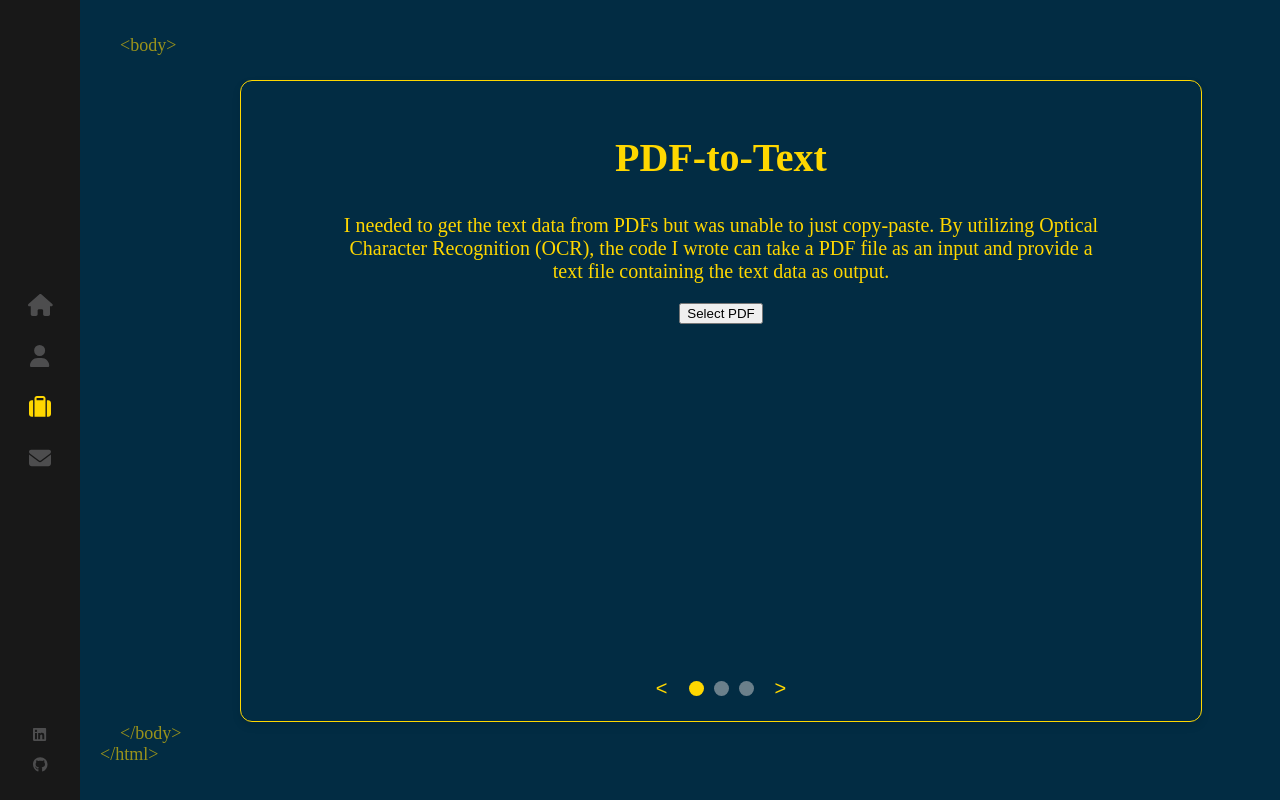
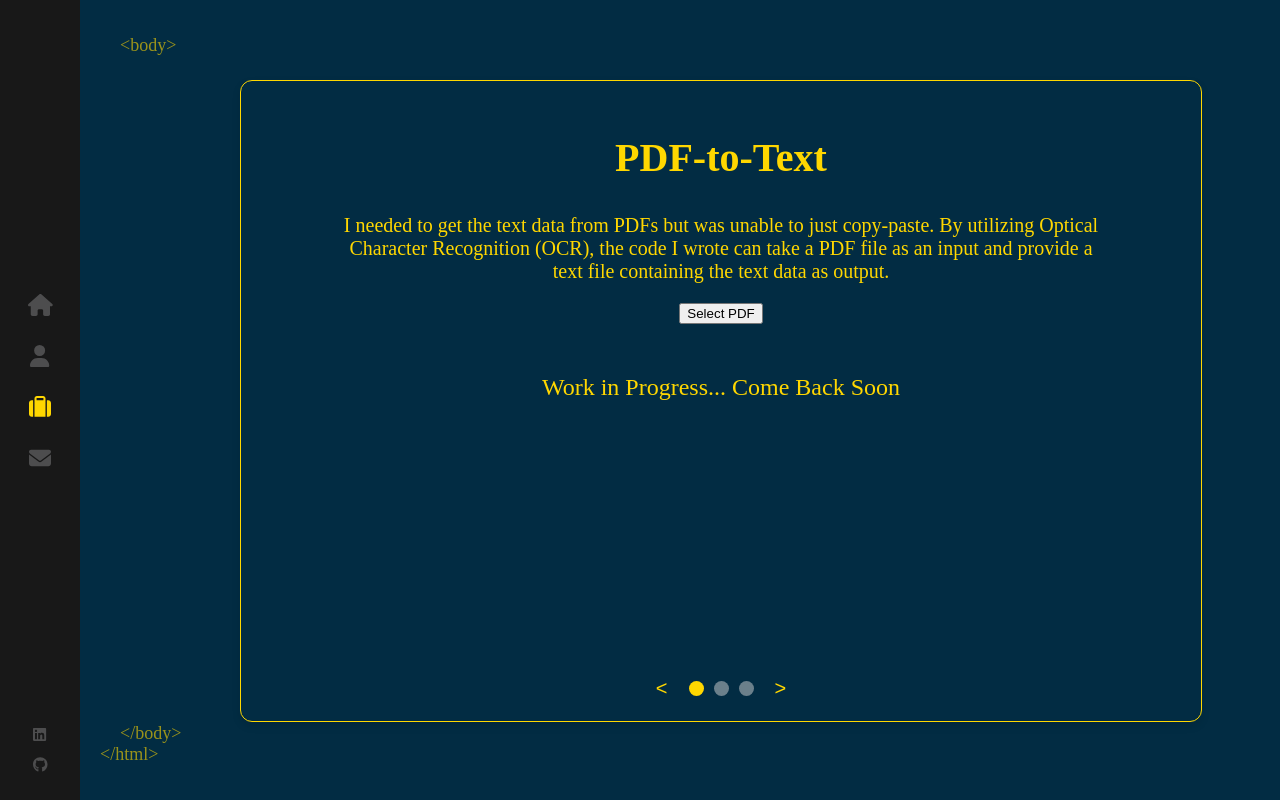
Before and after one commit to JustinStutler/justinstutler.github.io, a React (Create React App) app in the folder react-portfolio/: page /projects in a window 1280 px wide. Built offline with nearby package versions, Linux system fonts and the light colour scheme.

Commit message:
in progress text added to projects page

```diff
--- a/react-portfolio/src/components/Projects/index.js
+++ b/react-portfolio/src/components/Projects/index.js
@@ -64,6 +64,10 @@ const Projects = () => {
                         </button>
                     )}
                 </div>
+                <div style={{ textAlign: 'center', color: '#ffd700', fontSize: '24px', marginTop: '50px' }}>
+                    Work in Progress... Come Back Soon
+                </div>
+
 
                 <div className='carousel-nav'>
                     <button className='arrow left-arrow' onClick={handlePrev}>
@@ -83,6 +87,7 @@ const Projects = () => {
                     </button>
                 </div>
 
+
             </div>
         </div>
     );
```
